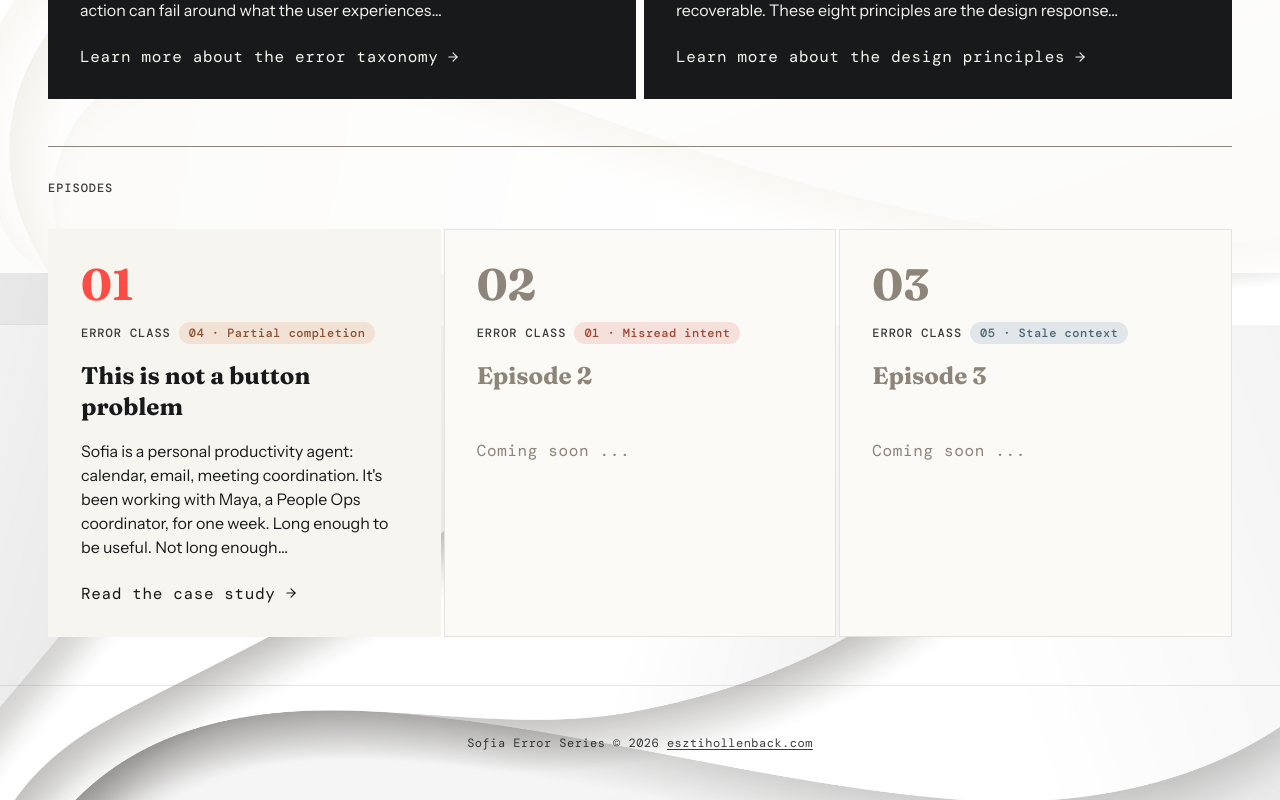
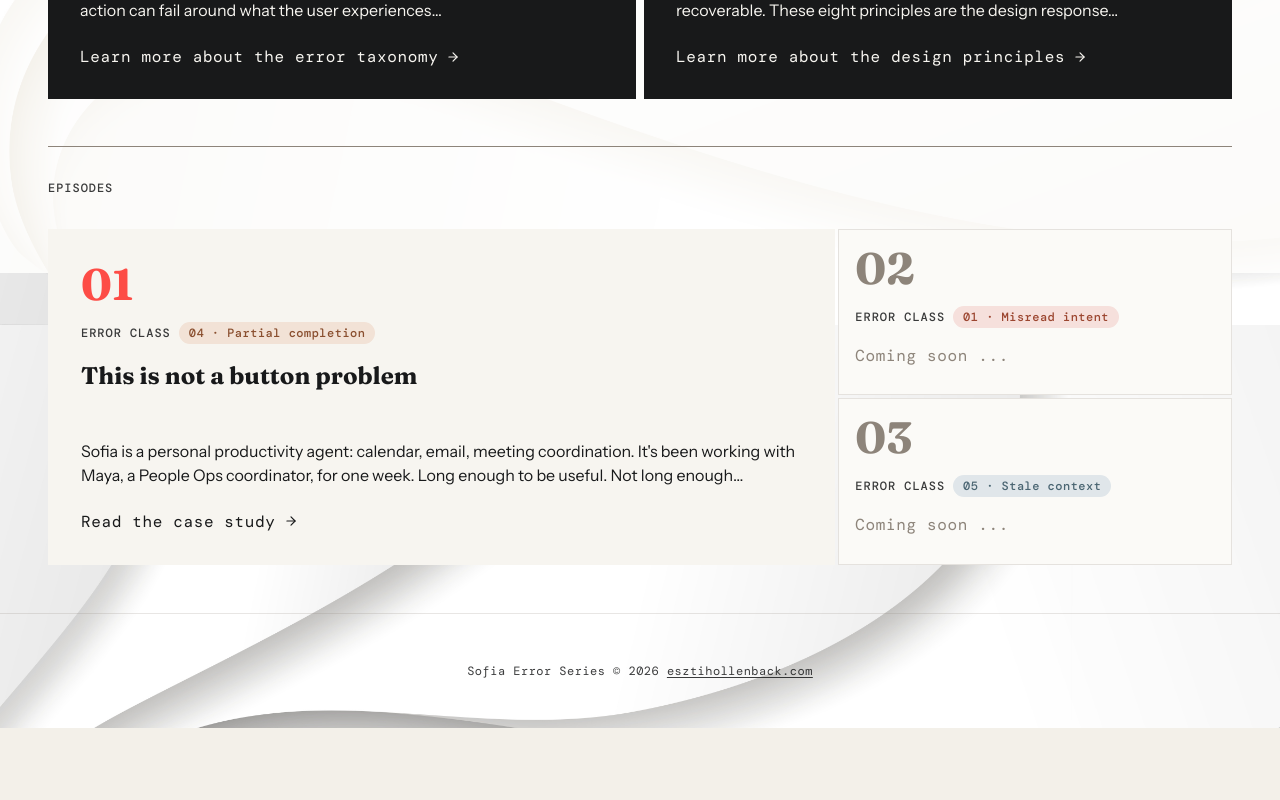
Before and after one commit to esztike/sofia-error-series, a React (Vite) app: page / in a window 1280 px wide. Shown: the part 527-1327 px from the top of the page. After the commit the page ends 1255 px from the top, so only its background shows below. Built offline with nearby package versions, Linux system fonts and the light colour scheme.

Commit message:
navbar, and card active/inactive card fixes

```diff
--- a/src/pages/Home.jsx
+++ b/src/pages/Home.jsx
@@ -158,7 +158,6 @@ export default function Home() {
                       {card.errorClassNumber} · {card.errorClassTitle}
                     </span>
                   </div>
-                  <h3 className="card-title card-title--inactive">{card.title}</h3>
                   <p className="coming-soon-label">Coming soon ...</p>
                 </motion.div>
               )
--- a/src/styles/globals.css
+++ b/src/styles/globals.css
@@ -34,6 +34,10 @@ html {
 body {
   min-height: 100vh;
   padding-top: 52px; /* nav height */
+}
+
+body:has(.inner-page) {
+  padding-top: 0;
 }
 
 img,
@@ -430,8 +434,7 @@ em {
 }
 
 .inner-page > .nav {
-  position: fixed;
-  z-index: 100;
+  position: static;
 }
 
 /* ── Page header ── */
--- a/src/styles/homepage.css
+++ b/src/styles/homepage.css
@@ -231,7 +231,7 @@
 
 .episodes-grid {
   display: grid;
-  grid-template-columns: repeat(3, 1fr);
+  grid-template-columns: 2fr 1fr;
   gap: 3px;
 }
 
@@ -253,7 +253,7 @@
   background-color: var(--color-bg-inactive);
   border: 1px solid var(--glass-border);
   border-radius: 0;
-  padding: var(--space-6);
+  padding: var(--space-4);
   pointer-events: none;
   display: flex;
   flex-direction: column;
@@ -325,6 +325,7 @@
 .card--episode-active {
   position: relative;
   border-color: transparent;
+  grid-row: span 2;
 }
 
 /* Card 1's title runs to 2 lines while cards 2/3's short "Episode N"
@@ -362,13 +363,6 @@
 }
 
 
-/* ── Card title inactive ── */
-
-.card-title--inactive {
-  color: var(--color-inactive);
-}
-
-
 /* ── Coming soon label ── */
 
 .coming-soon-label {
@@ -394,6 +388,10 @@
   .episodes-grid {
     grid-template-columns: 1fr;
   }
+
+  .card--episode-active {
+    grid-row: auto;
+  }
 }
 
 @media (max-width: 480px) {
```
